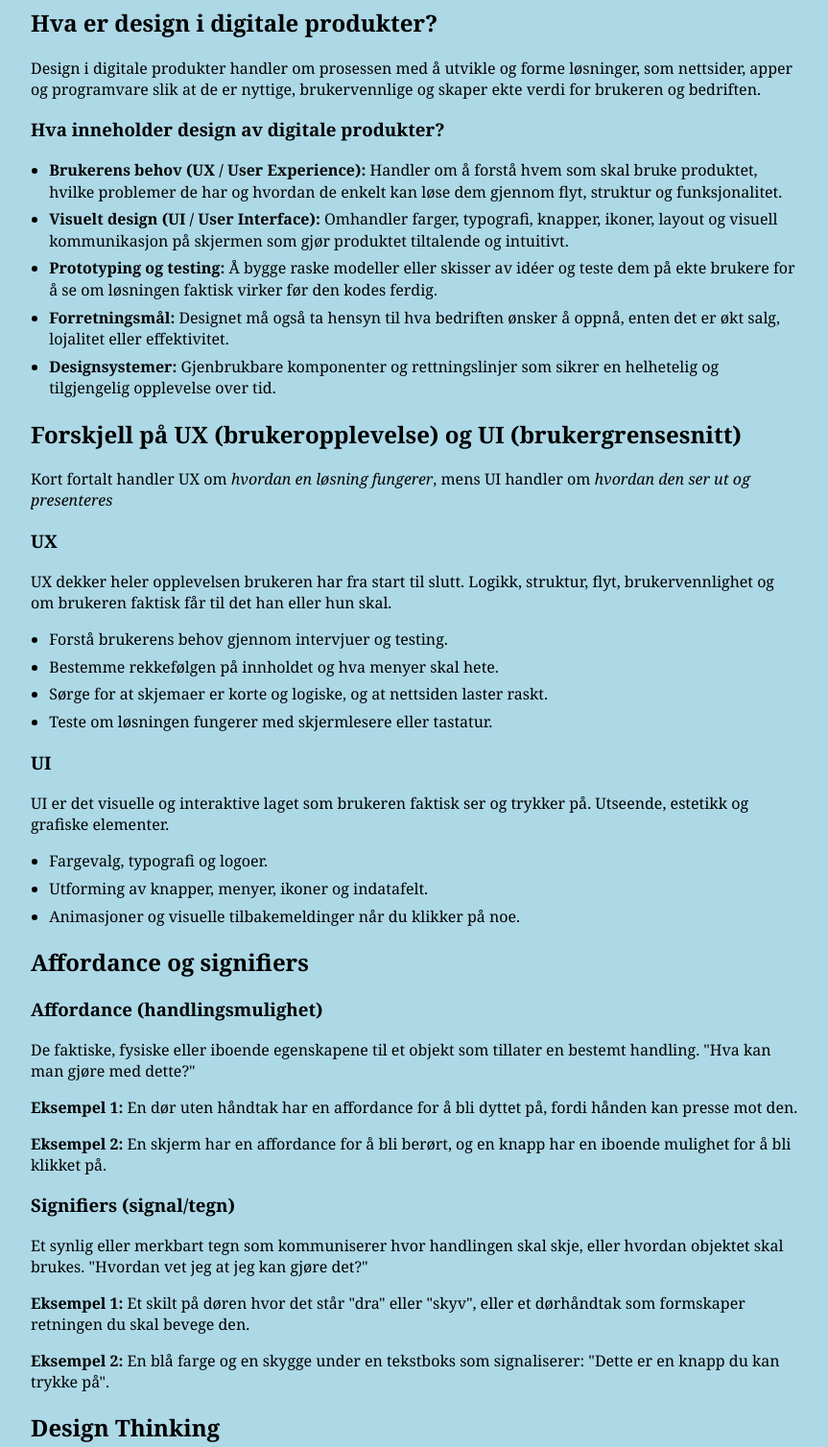
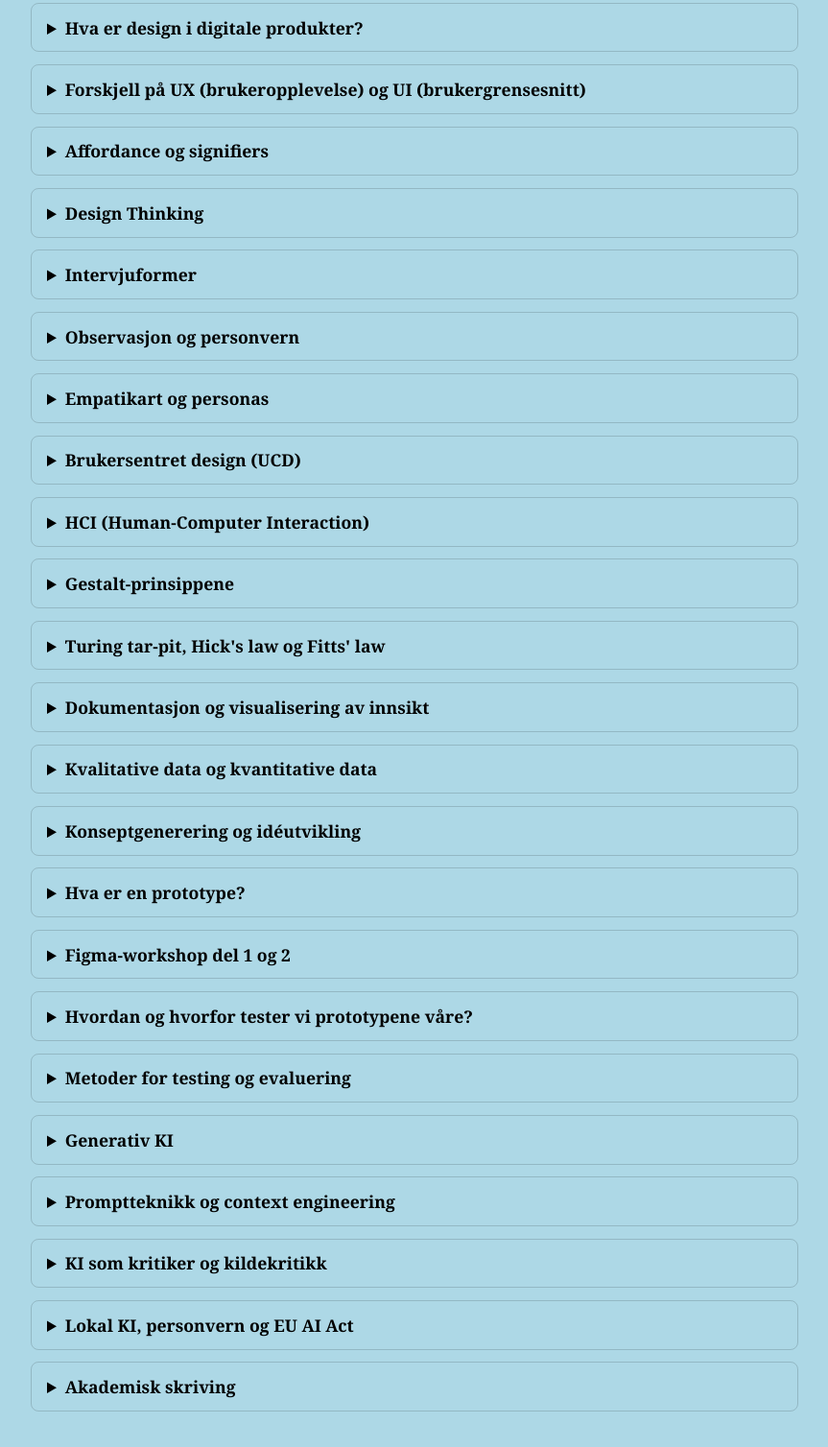
Before and after one commit to JESPENSONson/sandbox, a plain HTML site: page KI DESIGN/index.html in a window 1280 px wide. Shown: the part 143-1651 px from the top of the page at 96% size, without its empty margins (208-1071 px from the left). After the commit the page ends 1627 px from the top, so only its background shows below. Drawn offline with Linux system fonts and the light colour scheme.

Commit message:
UPDATED CSS 2.0

```diff
--- a/KI DESIGN/index.html
+++ b/KI DESIGN/index.html
@@ -18,8 +18,8 @@
             PS: Om noen i familien din har printer hjemme er du gay
         </p>
 
-        <article>
-            <h2>Hva er design i digitale produkter?</h2>
+        <details>
+            <summary><b>Hva er design i digitale produkter?</b></summary>
             <p>
                 Design i digitale produkter handler om prosessen med å utvikle
                 og forme løsninger, som nettsider, apper og programvare
@@ -53,10 +53,10 @@
                     og tilgjengelig opplevelse over tid.
                 </li>
             </ul>
-        </article>
-
-        <article>
-            <h2>Forskjell på UX &#40;brukeropplevelse&#41; og UI &#40;brukergrensesnitt&#41;</h2>
+        </details>
+
+        <details>
+            <summary><b>Forskjell på UX &#40;brukeropplevelse&#41; og UI &#40;brukergrensesnitt&#41;</b></summary>
             <p>
                 Kort fortalt handler UX om <i>hvordan en løsning fungerer</i>,
                 mens UI handler om <i>hvordan den ser ut og presenteres</i>
@@ -97,10 +97,10 @@
                     Animasjoner og visuelle tilbakemeldinger når du klikker på noe.
                 </li>
             </ul>
-        </article>
-
-        <article>
-            <h2>Affordance og signifiers</h2>
+        </details>
+
+        <details>
+            <summary><b>Affordance og signifiers</b></summary>
             <h3>Affordance &#40;handlingsmulighet&#41;</h3>
             <p>
                 De faktiske, fysiske eller iboende egenskapene
@@ -131,10 +131,10 @@
                 <b>Eksempel 2:</b> En blå farge og en skygge under en tekstboks
                 som signaliserer: "Dette er en knapp du kan trykke på".
             </p>
-        </article>
-
-        <article>
-            <h2>Design Thinking</h2>
+        </details>
+
+        <details>
+            <summary><b>Design Thinking</b></summary>
             <p>
                 Design Thinking er en menneskesentrert og innovativ
                 problemløsningsmetodikk som brukes til å utvikle
@@ -276,10 +276,10 @@
                 kontinuerlig forbedring av prosesser som fokuserer
                 på flyt og fjerning av sløsing.
             </p>
-        </article>
-
-        <article>
-            <h2>Intervjuformer</h2>
+        </details>
+
+        <details>
+            <summary><b>Intervjuformer</b></summary>
             <h3>Strukturert intervju</h3>
             <p>
                 Et strukturert intervju er en standarisert metode
@@ -485,10 +485,10 @@
                     behov hos en bruker uten å lede dem i en bestemt retning.
                 </li>
             </ul>
-        </article>
-
-        <article>
-            <h2>Observasjon og personvern</h2>
+        </details>
+
+        <details>
+            <summary><b>Observasjon og personvern</b></summary>
             <p>
                 Synlig og skjult observasjon handler om hvorvidt de som blir
                 observert er klar over at de blir studert eller ikke. Valget
@@ -535,10 +535,10 @@
                     som regel dispensasjon eller svært strenge begrunnelser.
                 </li>
             </ul>
-        </article>
-
-        <article>
-            <h2>Empatikart og personas</h2>
+        </details>
+
+        <details>
+            <summary><b>Empatikart og personas</b></summary>
             <p>
                 Et empatikart er et visuellt verktøy som brukes for å få en dypere
                 forståelse av en bruker, kunde eller målgruppe.
@@ -620,10 +620,10 @@
                     en felles, konkret forståelse av hvem dere designer for.
                 </li>
             </ul>
-        </article>
-
-        <article>
-            <h2>Brukersentret design &#40;UCD&#41;</h2>
+        </details>
+
+        <details>
+            <summary><b>Brukersentret design &#40;UCD&#41;</b></summary>
             <p>
                 Brukersentrert design er en utviklingsprosess der brukerne, deres
                 behov, begrensninger og situasjon settes i sentrum gjennom hele
@@ -711,10 +711,10 @@
                         </li>
                     </ul>
             </ol>
-        </article>
-
-        <article>
-            <h2>HCI &#40;Human-Computer Interaction&#41;</h2>
+        </details>
+
+        <details>
+            <summary><b>HCI &#40;Human-Computer Interaction&#41;</b></summary>
             <p>
                 Human-Computer Interaction er et tverrfaglig fagfelt som studerer
                 hvordan mennesker samhandler med digitale systemer, og hvordan
@@ -887,10 +887,10 @@
                     </p>
                 </li>
             </ol>
-        </article>
-
-        <article>
-            <h2>Gestalt-prinsippene</h2>
+        </details>
+
+        <details>
+            <summary><b>Gestalt-prinsippene</b></summary>
             <p>
                 Gestaltprinsipper er en samling psykologiske lover som forklarer
                 hvordan menneskehjernen automatisk organiserer visuelle intrykk
@@ -929,10 +929,10 @@
                     tolkningen av et bilde eller et oppsett.
                 </li>
             </ul>
-        </article>
-
-        <article>
-            <h2>Turing tar-pit, Hick's law og Fitts' law</h2>
+        </details>
+
+        <details>
+            <summary><b>Turing tar-pit, Hick's law og Fitts' law</b></summary>
             <h3>Turing tar-pit</h3>
             <p>
                 En Turing-tarpit er et programmeringspråk eller et
@@ -951,10 +951,10 @@
                 forutsier hvor lang tid det tar å raskt bevege en musepeker
                 mot et målområde.
             </p>
-        </article>
-
-        <article>
-            <h2>Dokumentasjon og visualisering av innsikt</h2>
+        </details>
+
+        <details>
+            <summary><b>Dokumentasjon og visualisering av innsikt</b></summary>
             <p>
                 Hva er data, hvilke typer data vi samler inn om brukerne,
                 og hvordan vi gjør innsikten synlig og nyttig med ulike
@@ -1040,10 +1040,10 @@
                     opprinnelig gjorde jobben.
                 </li>
             </ul>
-        </article>
-
-        <article>
-            <h2>Kvalitative data og kvantitative data</h2>
+        </details>
+
+        <details>
+            <summary><b>Kvalitative data og kvantitative data</b></summary>
             <p>
                 <b>Kvalitative data</b> er ikke-numerisk informasjon som
                 uttrykkes gjennom ord, tekst, bilder, lyd eller video.
@@ -1284,10 +1284,10 @@
                 der du bruker klesstørrelser i stedet for timer eller poeng
                 for å vurdere kompleksiteten til et prosjekt.
             </p>
-        </article>
-
-        <article>
-            <h2>Konseptgenerering og idéutvikling</h2>
+        </details>
+
+        <details>
+            <summary><b>Konseptgenerering og idéutvikling</b></summary>
             <h3>Hva er ideation?</h3>
             <p>
                 Ideation er den kreative prosessen med å skape, utvikle
@@ -1560,10 +1560,10 @@
             oppleves. Historisk og språklig har "konsept" også blitt brukt
             om et skriftlig utkast, en skisse eller en kladd.
         </p>
-        </article>
-
-        <article>
-            <h2>Hva er en prototype?</h2>
+        </details>
+
+        <details>
+            <summary><b>Hva er en prototype?</b></summary>
             <p>
                 En prototype er en tidlig, forenklet eller foreløpig
                 utgave av et produkt, en tjeneste, en funksjon eller
@@ -1957,10 +1957,10 @@
                     produktet.
                 </li>
             </ul>
-        </article>
-
-        <article>
-            <h2>Figma-workshop del 1 og 2</h2>
+        </details>
+
+        <details>
+            <summary><b>Figma-workshop del 1 og 2</b></summary>
             <h3>Hva er en frame i Figma?</h3>
             <p>
                 En frame/ramme er et av de grunnleggende byggeklossene
@@ -2081,10 +2081,10 @@
                     &#40;vibrasjon&#41; og Siri skal oppføre seg.
                 </li>
             </ul>
-        </article>
-
-        <article>
-            <h2>Hvordan og hvorfor tester vi prototypene våre?</h2>
+        </details>
+
+        <details>
+            <summary><b>Hvordan og hvorfor tester vi prototypene våre?</b></summary>
             <p>
                 Vi tester løsningen, ikke brukeren. Testing gir
                 verdifull data man kan analysere og senere
@@ -2266,10 +2266,10 @@
                     nettsamfunn.
                 </li>
             </ul>
-        </article>
-
-        <article>
-            <h2>Metoder for testing og evaluering</h2>
+        </details>
+
+        <details>
+            <summary><b>Metoder for testing og evaluering</b></summary>
             <p>
                 Konkrete metoder for å evaluere med brukere, både i kontrollerte
                 og naturlige settinger, og utfordringer knyttet til data og
@@ -2456,10 +2456,10 @@
                 avvik eller ubalanser i et datagrunnlag som gjør at dataene gir
                 en feilaktiv, ufullstendig eller vinklet fremstilling av virkeligheten.
             </p>
-        </article>
-
-        <article>
-            <h2>Generativ KI</h2>
+        </details>
+
+        <details>
+            <summary><b>Generativ KI</b></summary>
             <p>
                 Hva er kunnstig intelligens, og hva er generativ KI? Hvordan lager
                 store språkmodeller tekst? Hva er historien bak? Viktigste modelltyper?
@@ -2808,10 +2808,10 @@
                     avhengig av eksterne sky-tjenester som ChatGPT eller Claude.
                 </li>
             </ul>
-        </article>
-
-        <article>
-            <h2>Promptteknikk og context engineering</h2>
+        </details>
+
+        <details>
+            <summary><b>Promptteknikk og context engineering</b></summary>
             <h3>Forskjellen på prompt, prompt engineering og context engineering</h3>
             <ol>
                 <li><b>Prompt &#40;selve meldingen&#41;</b></li>
@@ -3364,10 +3364,10 @@
                     </li>
                 </ul>
             </ol>
-        </article>
-
-        <article>
-            <h2>KI som kritiker og kildekritikk</h2>
+        </details>
+
+        <details>
+            <summary><b>KI som kritiker og kildekritikk</b></summary>
             <h3>Kildekritikk: hva er en god kilde?</h3>
             <p>
                 En god kilde er til å stole på, objektiv, nøyaktig og passer
@@ -3435,10 +3435,10 @@
                 samtalen fremfor å gi langsiktig korrekte, men kanskje ubehagelige
                 svar.
             </p>
-        </article>
-
-        <article>
-            <h2>Lokal KI, personvern og EU AI Act</h2>
+        </details>
+
+        <details>
+            <summary><b>Lokal KI, personvern og EU AI Act</b></summary>
             <h3>Modellstørrelse, kvantisering og RAM</h3>
             <p>
                 En språkmodell må få plass i raskt minne, RAM eller VRAM, fordi
@@ -3521,10 +3521,10 @@
                 har et lavere, men likefullt eksisterende ansvar for å bruke
                 verktøyet forsvarlig.
             </p>
-        </article>
-
-        <article>
-            <h2>Akademisk skriving</h2>
+        </details>
+
+        <details>
+            <summary><b>Akademisk skriving</b></summary>
             <p>
                 Akademisk skriving er en fellesbetegnelse for skriveprosesser
                 og tekster som produseres i høyere utdanning og akademia. Det
@@ -3568,7 +3568,7 @@
                 ca 10%. Oppsummer hovedfunnene dine, gi et konkret svar på problemstillingen,
                 og løft blikket.
             </p>
-        </article>
+        </details>
     </main>
 
 
--- a/KI DESIGN/styles.css
+++ b/KI DESIGN/styles.css
@@ -4,6 +4,30 @@ body {
     max-width: 800px;
     margin: 0 auto;
     padding: 0 20px;
+}
+
+details {
+    background-color: rbga(255, 255, 255, 0.5);
+    border: 1px solid rgba(0, 0, 0, 0.15);
+    border-radius: 8px;
+    padding: 0.8em 1em;
+    margin-bottom: 0.8em;
+}
+
+summary {
+    font-weight: bold;
+    font-size: 1.1em;
+    cursor: pointer;
+}
+
+details[open] summary {
+    margin-bottom: 0.5em;
+}
+
+details p {
+    margin: 0;
+    line-height: 1.5;
+    text-align: left;
 }
 
 li {
```
